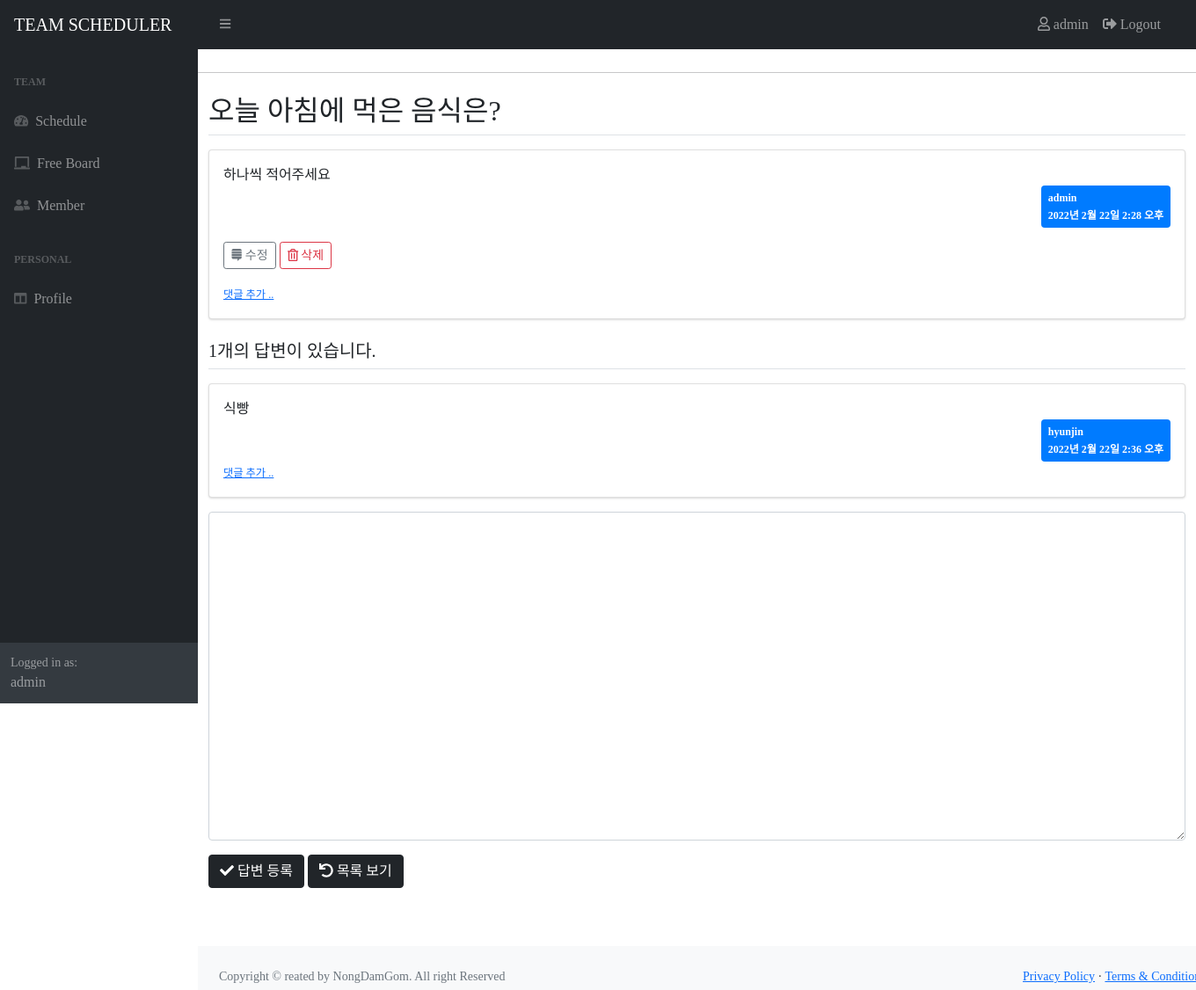
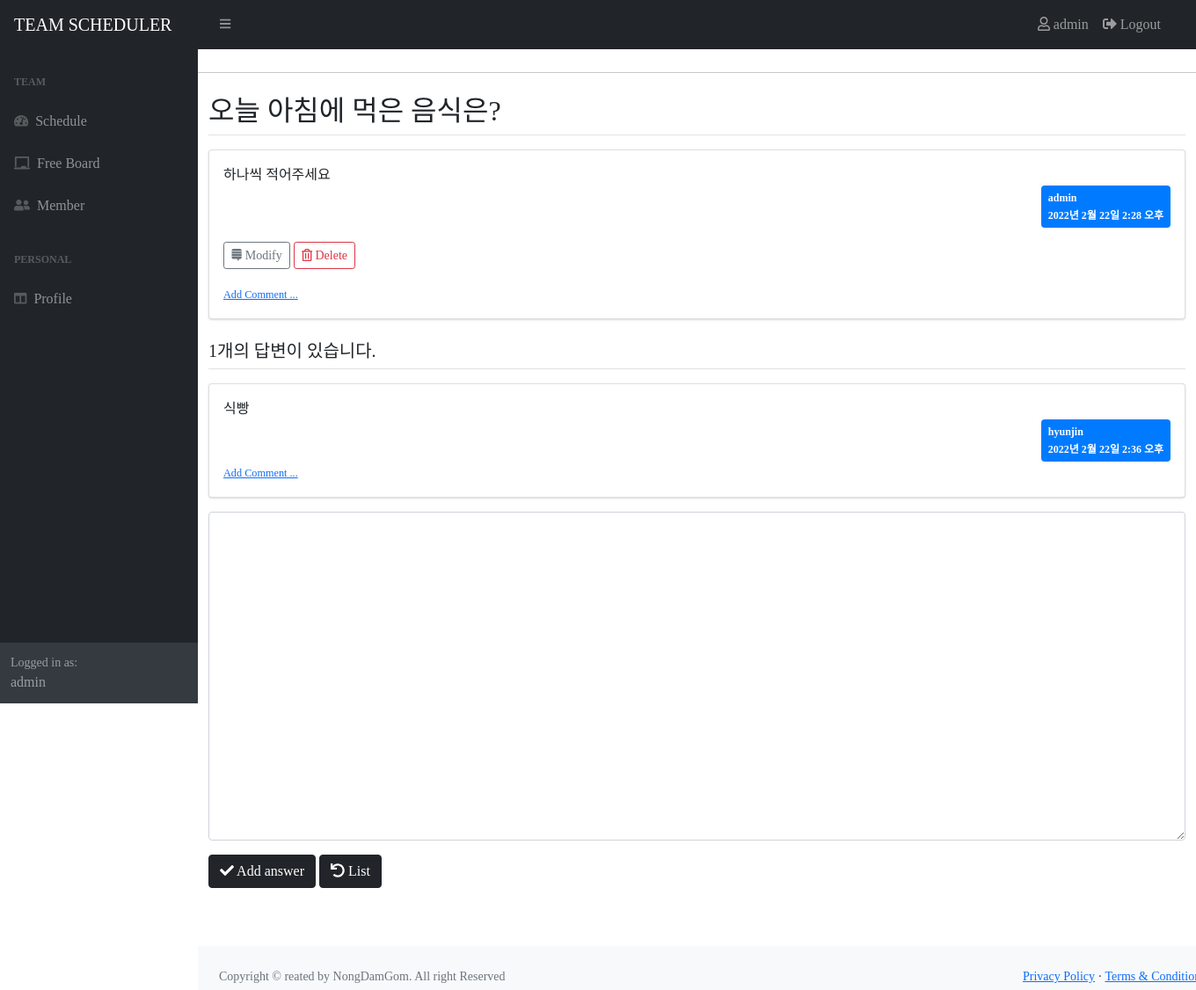
Before and after one commit to SonYongho/Interface_project, a Django app: page /board/6/ in a window 1360 px wide; the page is wider, and only the part inside the window is pictured. Shown: that part at 88% size. Run offline with Django 4.2, Linux system fonts and the light colour scheme; a user stored in the database is signed in; data comes from the database, SQL or seed files in the repository; both versions use the stored data as it was after the commit; data that the repository does not hold is empty; some libraries are stand-ins or nearby versions; some web fonts are replaced.

Commit message:
명칭 변경

```diff
--- a/templates/board/question_detail.html
+++ b/templates/board/question_detail.html
@@ -32,10 +32,10 @@
       {% if request.user == question.author %}
       <div class="my-3">
         <a href="{% url 'board:question_modify' question.id %}" class="btn btn-sm btn-outline-secondary"><i
-            class="fab fa-stack-exchange"></i> 수정</a>
+            class="fab fa-stack-exchange"></i> Modify</a>
 
         <a href="#" class="delete btn btn-sm btn-outline-danger"
-          data-uri="{% url 'board:question_delete' question.id %}"><i class="far fa-trash-alt"></i> 삭제</a>
+          data-uri="{% url 'board:question_delete' question.id %}"><i class="far fa-trash-alt"></i> Delete</a>
       </div>
       {% endif %}
 
@@ -52,15 +52,15 @@
             {% endif %}
           </span>
           {% if request.user == comment.author %}
-          <a href="{% url 'board:comment_modify_question' comment.id  %} " class="small">수정</a>,
-          <a href="#" class="small delete" data-uri="{% url 'board:comment_delete_question' comment.id %}">삭제</a>
+          <a href="{% url 'board:comment_modify_question' comment.id  %} " class="small">Modify</a>,
+          <a href="#" class="small delete" data-uri="{% url 'board:comment_delete_question' comment.id %}">Delete</a>
           {% endif %}
         </div>
         {% endfor %}
       </div>
       {% endif %}
       <div>
-        <a href="{% url 'board:comment_create_question' question.id %}" class="small"><small>댓글 추가 ..</small></a>
+        <a href="{% url 'board:comment_create_question' question.id %}" class="small"><small>Add Comment ...</small></a>
       </div>
     </div>
     <!-- 질문 댓글 End -->
@@ -93,11 +93,11 @@
     <!-- 답변 수정 -->
     {% if request.user == answer.author %}
     <div class="my-3">
-      <a href="{% url 'board:answer_modify' answer.id %}" class="btn btn-sm btn-outline-secondary">수정</a>
+      <a href="{% url 'board:answer_modify' answer.id %}" class="btn btn-sm btn-outline-secondary">Modify</a>
 
       <!-- delete 클래스일 경우 자바스크립트 호출 -->
       <a href="#" class="delete btn btn-sm btn-outline-danger "
-        data-uri="{% url 'board:answer_delete' answer.id %}">삭제</a>
+        data-uri="{% url 'board:answer_delete' answer.id %}">Delete</a>
     </div>
     {% endif %}
 
@@ -115,15 +115,15 @@
           {% endif %}
         </span>
         {% if request.user == comment.author %}
-        <a href="{% url 'board:comment_modify_answer' comment.id %}" class="small">수정</a>,
-        <a href="#" class="small delete" data-uri="{% url 'board:comment_delete_answer' comment.id %}">삭제</a>
+        <a href="{% url 'board:comment_modify_answer' comment.id %}" class="small">Modify</a>,
+        <a href="#" class="small delete" data-uri="{% url 'board:comment_delete_answer' comment.id %}">Delete</a>
         {% endif %}
       </div>
       {% endfor %}
     </div>
     {% endif %}
     <div>
-      <a href="{% url 'board:comment_create_answer' answer.id %}" class="small"><small>댓글 추가 ..</small></a>
+      <a href="{% url 'board:comment_create_answer' answer.id %}" class="small"><small>Add Comment ...</small></a>
     </div>
 
   </div>
@@ -139,8 +139,8 @@
     <textarea {% if not user.is_authenticated %}disabled{% endif %} name="content" id="content" class="form-control"
       rows="15"></textarea>
   </div>
-  <button type="submit" class="btn btn-dark"><i class="fas fa-check"></i> 답변 등록 </button>
-  <a href="{% url 'board:index' %}" class="btn btn-dark"><i class="fas fa-undo"></i> 목록 보기 </a>
+  <button type="submit" class="btn btn-dark"><i class="fas fa-check"></i> Add answer </button>
+  <a href="{% url 'board:index' %}" class="btn btn-dark"><i class="fas fa-undo"></i> List </a>
 </form>
 </div>
 {% endblock %}
--- a/templates/cal/event_detail.html
+++ b/templates/cal/event_detail.html
@@ -12,9 +12,9 @@
     </div>
   </div>
   {% if request.user == event.author %}
-  <a href="{% url 'cal:event_edit' event.id %}" class="btn btn-sm btn-outline-secondary"><i class="fab fa-stack-exchange"></i> 수정</a>
+  <a href="{% url 'cal:event_edit' event.id %}" class="btn btn-sm btn-outline-secondary"><i class="fab fa-stack-exchange"></i> Modify</a>
   <a href="#" class="delete btn btn-sm btn-outline-danger" data-uri="{% url 'cal:event_delete' event.id %}"
-    ><i class="far fa-trash-alt"></i> 삭제</a
+    ><i class="far fa-trash-alt"></i> Delete</a
   >
   {% endif %}
 </div>
--- a/templates/navbar.html
+++ b/templates/navbar.html
@@ -56,7 +56,7 @@
       </li>
 
       <li class="nav-item">
-        <a class="nav-link" href="{% url 'users:signup' %}"><i class="fas fa-wine-glass-alt"></i>&nbsp;Signup</a>
+        <a class="nav-link" href="{% url 'users:signup' %}"><i class="fas fa-wine-glass-alt"></i>&nbsp;SIGNUP</a>
       </li>
       {% endif %}
     </ul>
```
Also changed, not shown: templates/board/question_form.html (+4 -4 lines), templates/board/question_list.html (+6 -6 lines), db.sqlite3.
